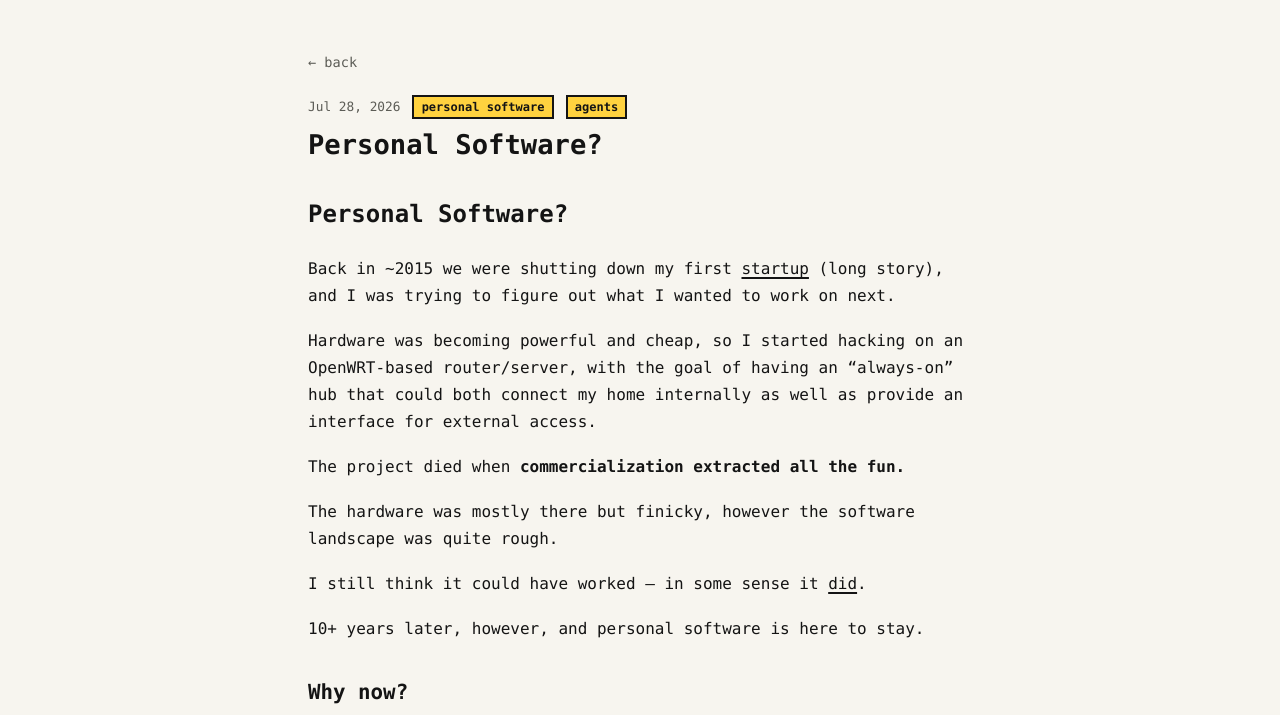
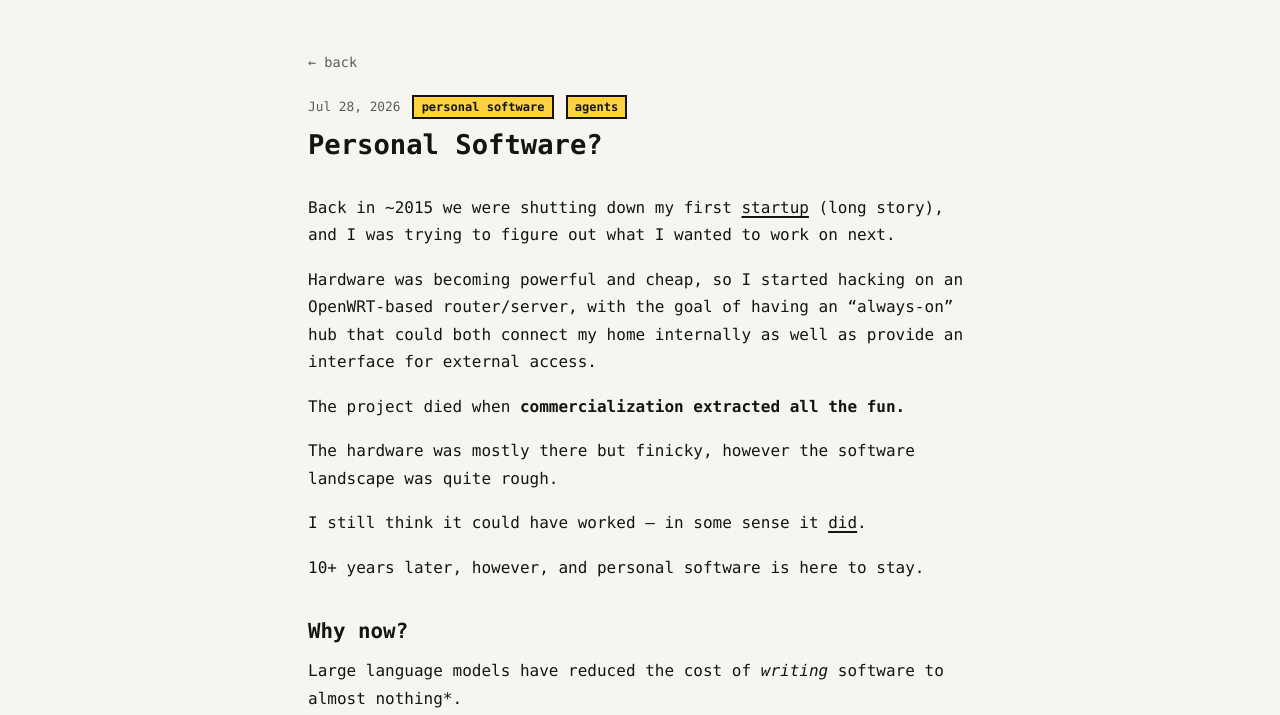
Before and after one commit to ivan-guerra/programmador.com, an Astro site: page /blog/personal-software in a window 1280 px wide. Shown: the part 73-788 px from the top of the page. Built offline with nearby package versions, Linux system fonts and the light colour scheme; Astro itself is replaced by a stand-in of ours.

Commit message:
fix title in personal software

```diff
--- a/src/content/blog/personal-software.md
+++ b/src/content/blog/personal-software.md
@@ -4,8 +4,6 @@ description: "Computers are agents. Agents are computers."
 pubDate: 2026-07-28
 tags: ["personal software", "agents"]
 ---
-
-# Personal Software?
 
 Back in ~2015 we were shutting down my first [startup](https://techcrunch.com/2016/02/12/family-app-life360-acquires-couple-a-private-messaging-app-for-two/) (long story), and I was trying to figure out what I wanted to work on next.
 
```
